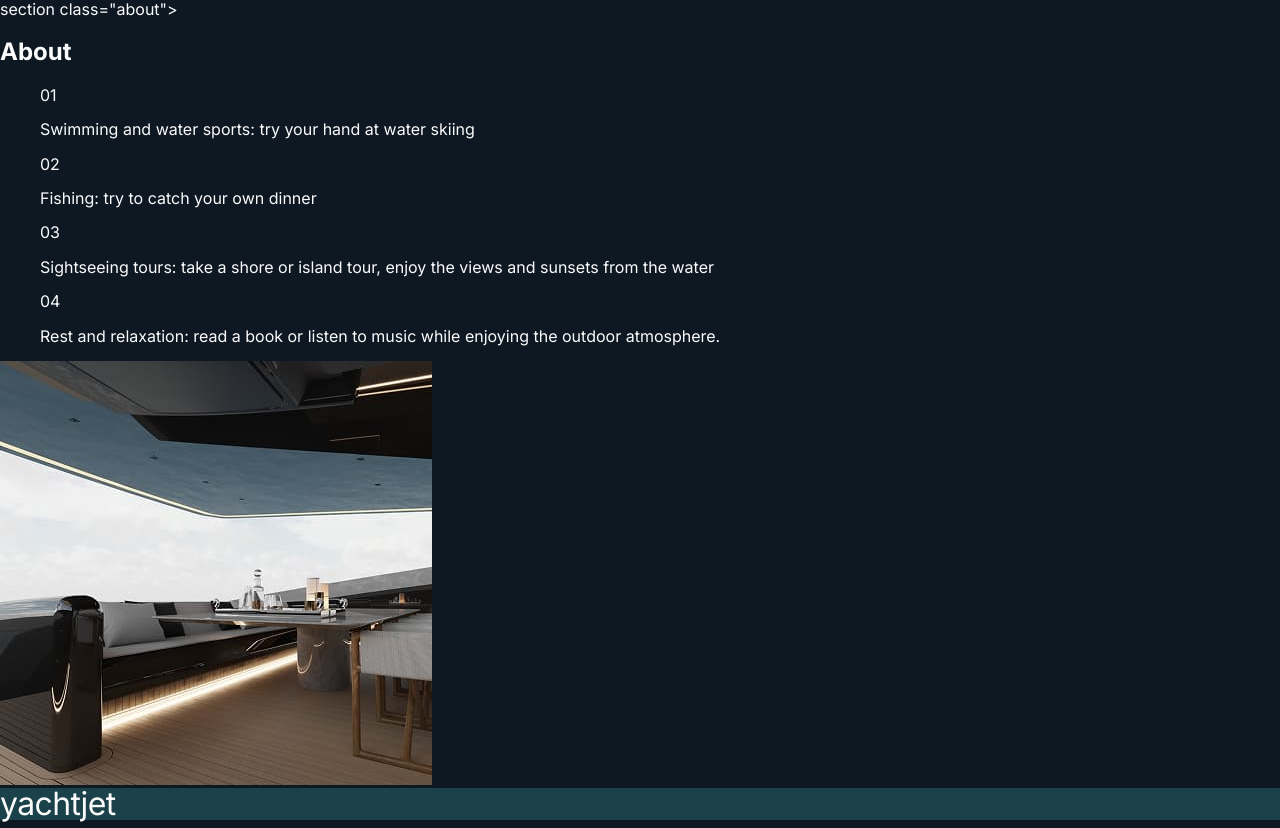
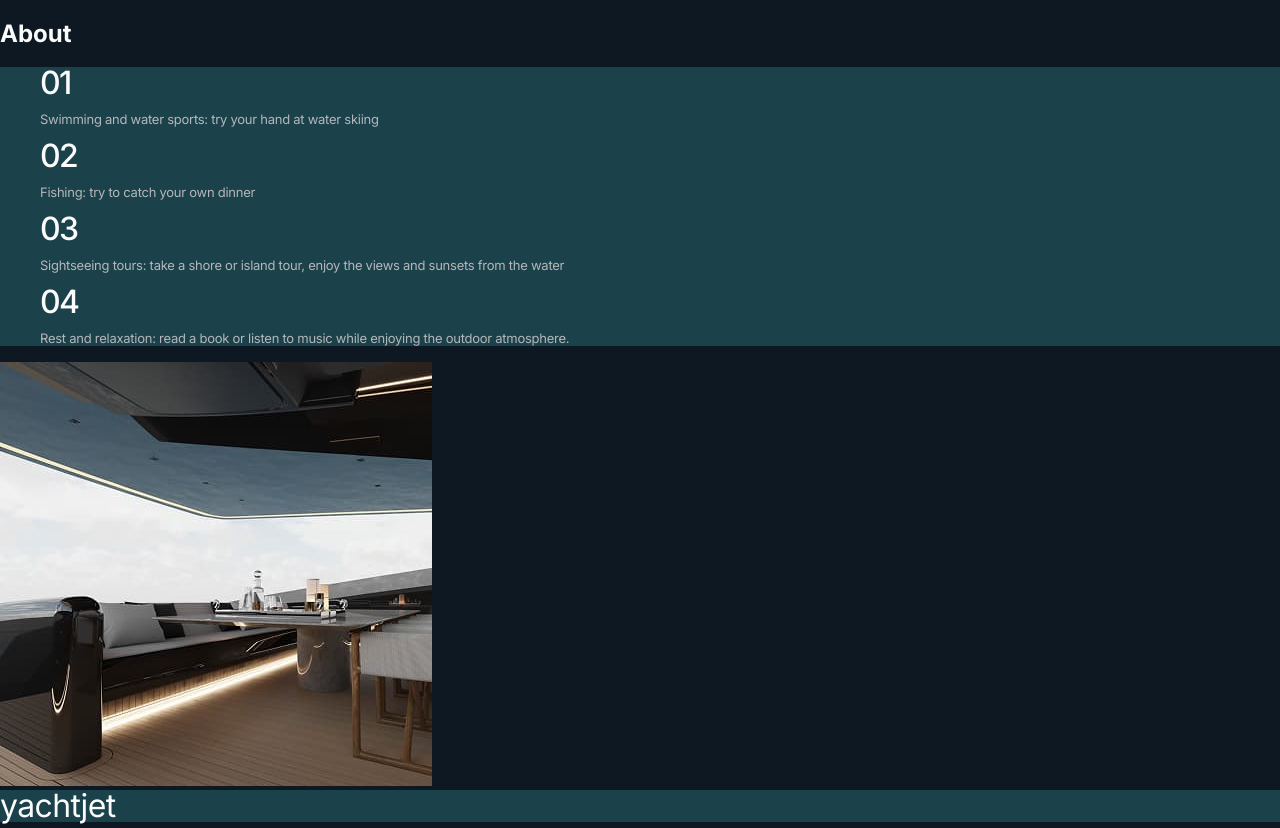
Before and after one commit to bondar-anna/test-blended132, a plain HTML site: page index.html in a window 1280 px wide. Shown: the top 828 px of the page. Drawn offline with nearby package versions, Linux system fonts and the light colour scheme.

Commit message:
Deploying to gh-pages from @ bondar-anna/test-blended132@6817a3ee2320c3601780609a43037c9803c6d0a2 🚀

```diff
--- /dev/null
+++ b/assets/index-CXqpkyRw.css
@@ -0,0 +1 @@
+body{font-family:Inter,sans-serif;font-size:16px;color:#fbfbfb;background-color:#0e1823}a{text-decoration:none;color:currentColor}ul,ol{list-style-type:none}button{cursor:pointer}.about-list{background-color:#1b414b}.about-count{font-weight:500;font-size:32px;line-height:1;letter-spacing:-.05em}.about-text{font-size:13px;line-height:1.15;letter-spacing:-.02em;color:#b4b7ba}.footer .logo,.footer .title{font-family:Inter,sans-serif;font-weight:400;font-size:32px;line-height:1;letter-spacing:-.02em;text-align:center;color:#fbfbfb}.footer .text{font-family:Inter,sans-serif;font-weight:400;font-size:14px;line-height:1.18;letter-spacing:.03em;text-align:center;color:#b4b7ba}.footer .link{font-family:Inter,sans-serif;font-weight:400;font-size:9px;line-height:1.3;text-align:center;text-transform:uppercase;color:#fbfbfb;background-color:#fbfbfb4d}.footer{background:#1b414b}
--- a/assets/index-woEhNXJT.css
+++ /dev/null
@@ -1 +0,0 @@
-body{font-family:Inter,sans-serif;font-size:16px;color:#fbfbfb;background-color:#0e1823}a{text-decoration:none;color:currentColor}ul,ol{list-style-type:none}button{cursor:pointer}.activities-section{background-color:#1b414b;padding:50px 0}.footer .logo,.footer .title{font-family:Inter,sans-serif;font-weight:400;font-size:32px;line-height:1;letter-spacing:-.02em;text-align:center;color:#fbfbfb}.footer .text{font-family:Inter,sans-serif;font-weight:400;font-size:14px;line-height:1.18;letter-spacing:.03em;text-align:center;color:#b4b7ba}.footer .link{font-family:Inter,sans-serif;font-weight:400;font-size:9px;line-height:1.3;text-align:center;text-transform:uppercase;color:#fbfbfb;background-color:#fbfbfb4d}.footer{background:#1b414b}
--- a/index.html
+++ b/index.html
@@ -24,7 +24,7 @@
     />
 
     <!-- Головний файл стилів -->
-    <link rel="stylesheet" crossorigin href="/test-blended132/assets/index-woEhNXJT.css">
+    <link rel="stylesheet" crossorigin href="/test-blended132/assets/index-CXqpkyRw.css">
   </head>
   <body>
     <!-- Нижче підключені частинки html, не змінюй тут нічого -->
@@ -58,46 +58,41 @@
 Коректний відносний шлях до зображень має такий вигляд      ||
 <img src="/img/about/about-desk.jpg" alt="">                ||
 ========================================================== -->
-section class="about">
-<div class="container">
-  <div class="about__wrapper">
-    <div class="about__content">
-      <h2 class="visually-hidden">About</h2>
+<section id="about" class="about-section">
+  <h2>About</h2>
 
-      <ol class="activities-list">
-        <li class="activity-item">
-          <span class="activity-number">01</span>
-          <p class="activity-description">
+  <ol class="about-list">
+    <li class="about-item">
+      <span class="about-count">01</span>
+      <p class="about-text">
         Swimming and water sports: try your hand at water skiing
       </p>
     </li>
-        <li class="activity-item">
-          <span class="activity-number">02</span>
-          <p class="activity-description">
-            Fishing: try to catch your own dinner
-          </p>
+
+    <li class="about-item">
+      <span class="about-count">02</span>
+      <p class="about-text">Fishing: try to catch your own dinner</p>
     </li>
-        <li class="activity-item">
-          <span class="activity-number">03</span>
-          <p class="activity-description">
+
+    <li class="about-item">
+      <span class="about-count">03</span>
+      <p class="about-text">
         Sightseeing tours: take a shore or island tour, enjoy the views and
         sunsets from the water
       </p>
     </li>
-        <li class="activity-item">
-          <span class="activity-number">04</span>
-          <p class="activity-description">
-            Rest and relaxation: read a book or listen to music while enjoying
-            the outdoor atmosphere.
+
+    <li class="about-item">
+      <span class="about-count">04</span>
+      <p class="about-text">
+        Rest and relaxation: read a book or listen to music while enjoying the
+        outdoor atmosphere.
       </p>
     </li>
   </ol>
-    </div>
-    <div class="about__image">
-      <img src="/test-blended132/assets/about-desk-CVEaGBAK.jpg" alt="About us" />
-    </div>
-  </div>
-</div>
+
+  <img src="/test-blended132/assets/about-desk-CVEaGBAK.jpg" alt="about" width="432" />
+</section>
 
       <!-- =======================REVIEWS==========================
 Зверніть увагу!                                             ||
```
Lines whose indentation alone changed are shown as unchanged.
